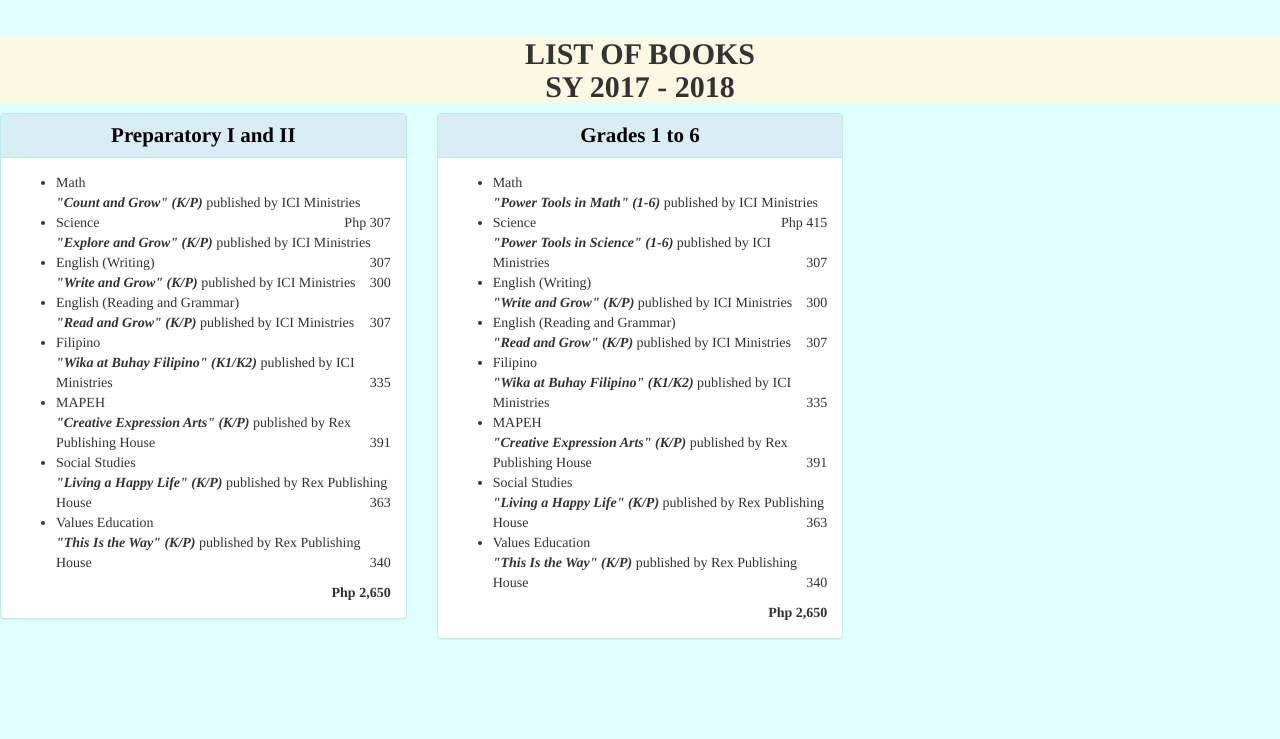
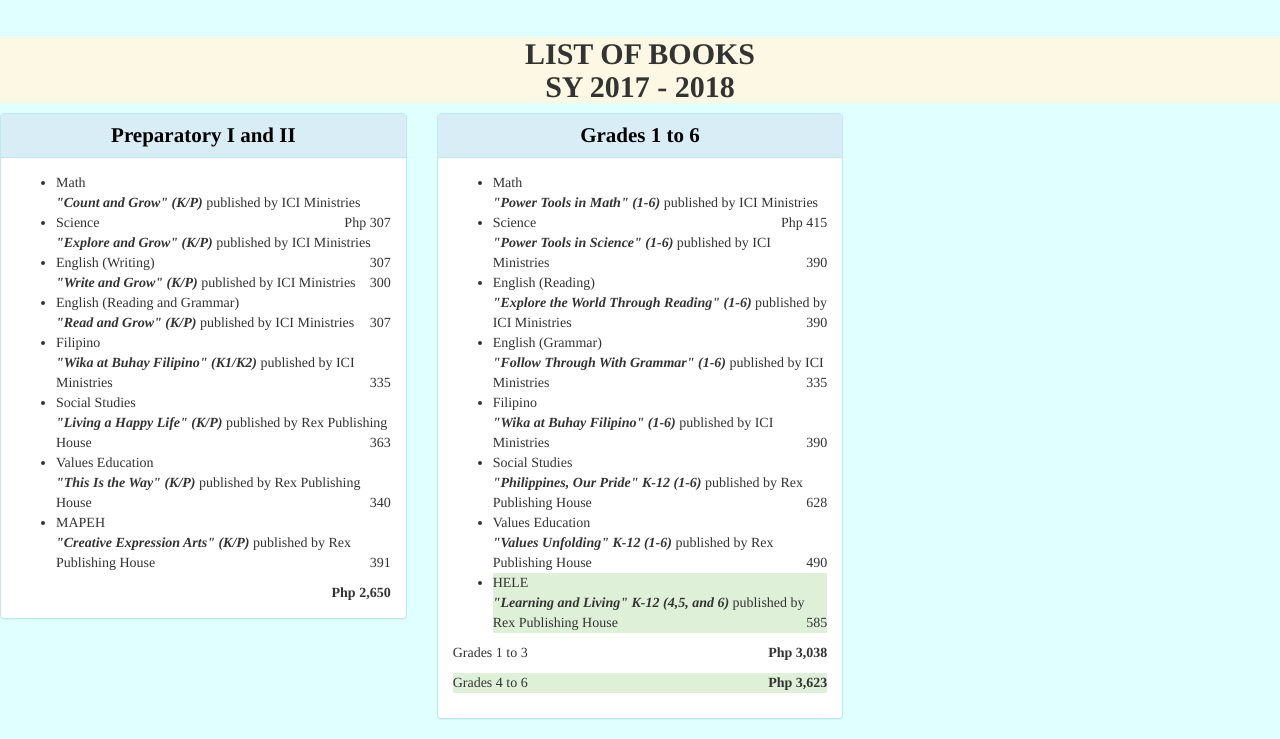
Before and after one commit to WittyCC/Educare, a plain HTML site: page index.html in a window 1280 px wide. Shown: the part 836-1575 px from the top of the page. Before the commit the page ends 1495 px from the top, so only its background shows below. Drawn offline with Linux system fonts and the light colour scheme.

Commit message:
Add more content to list of books on index.html.

```diff
--- a/index.html
+++ b/index.html
@@ -99,9 +99,9 @@
               <li>English (Writing)<br><strong><em>"Write and Grow" (K/P)</em></strong> published by ICI Ministries<span class="peso">300</span></li>
               <li>English (Reading and Grammar)<br><strong><em>"Read and Grow" (K/P)</em></strong> published by ICI Ministries<span class="peso">307</span></li>
               <li>Filipino<br><strong><em>"Wika at Buhay Filipino" (K1/K2)</em></strong> published by ICI Ministries<span class="peso">335</span></li>
-              <li>MAPEH<br><strong><em>"Creative Expression Arts" (K/P)</em></strong> published by Rex Publishing House<span class="peso">391</span></li>
               <li>Social Studies<br><strong><em>"Living a Happy Life" (K/P)</em></strong> published by Rex Publishing House<span class="peso">363</span></li>
               <li>Values Education<br><strong><em>"This Is the Way" (K/P)</em></strong> published by Rex Publishing House<span class="peso">340</span></li>
+              <li>MAPEH<br><strong><em>"Creative Expression Arts" (K/P)</em></strong> published by Rex Publishing House<span class="peso">391</span></li>
             </ul>
             <p><span class="peso-total">Php 2,650</span></p>
           </div>
@@ -115,15 +115,16 @@
           <div class="panel-body">
             <ul>
               <li>Math<br><strong><em>"Power Tools in Math" (1-6)</em></strong> published by ICI Ministries<span class="peso">Php 415</span></li>
-              <li>Science<br><strong><em>"Power Tools in Science" (1-6)</em></strong> published by ICI Ministries<span class="peso">307</span></li>
-              <li>English (Writing)<br><strong><em>"Write and Grow" (K/P)</em></strong> published by ICI Ministries<span class="peso">300</span></li>
-              <li>English (Reading and Grammar)<br><strong><em>"Read and Grow" (K/P)</em></strong> published by ICI Ministries<span class="peso">307</span></li>
-              <li>Filipino<br><strong><em>"Wika at Buhay Filipino" (K1/K2)</em></strong> published by ICI Ministries<span class="peso">335</span></li>
-              <li>MAPEH<br><strong><em>"Creative Expression Arts" (K/P)</em></strong> published by Rex Publishing House<span class="peso">391</span></li>
-              <li>Social Studies<br><strong><em>"Living a Happy Life" (K/P)</em></strong> published by Rex Publishing House<span class="peso">363</span></li>
-              <li>Values Education<br><strong><em>"This Is the Way" (K/P)</em></strong> published by Rex Publishing House<span class="peso">340</span></li>
+              <li>Science<br><strong><em>"Power Tools in Science" (1-6)</em></strong> published by ICI Ministries<span class="peso">390</span></li>
+              <li>English (Reading)<br><strong><em>"Explore the World Through Reading" (1-6)</em></strong> published by ICI Ministries<span class="peso">390</span></li>
+              <li>English (Grammar)<br><strong><em>"Follow Through With Grammar" (1-6)</em></strong> published by ICI Ministries<span class="peso">335</span></li>
+              <li>Filipino<br><strong><em>"Wika at Buhay Filipino" (1-6)</em></strong> published by ICI Ministries<span class="peso">390</span></li>
+              <li>Social Studies<br><strong><em>"Philippines, Our Pride" K-12 (1-6)</em></strong> published by Rex Publishing House<span class="peso">628</span></li>
+              <li>Values Education<br><strong><em>"Values Unfolding" K-12 (1-6)</em></strong> published by Rex Publishing House<span class="peso">490</span></li>
+              <li class="bg-success">HELE<br><strong><em>"Learning and Living" K-12 (4,5, and 6)</em></strong> published by Rex Publishing House<span class="peso">585</span></li>
             </ul>
-            <p><span class="peso-total">Php 2,650</span></p>
+            <p>Grades 1 to 3<span class="peso-total">Php 3,038</span></p>
+            <p class="bg-success">Grades 4 to 6<span class="peso-total">Php 3,623</span></p>
           </div>
         </div>
       </div>
```
